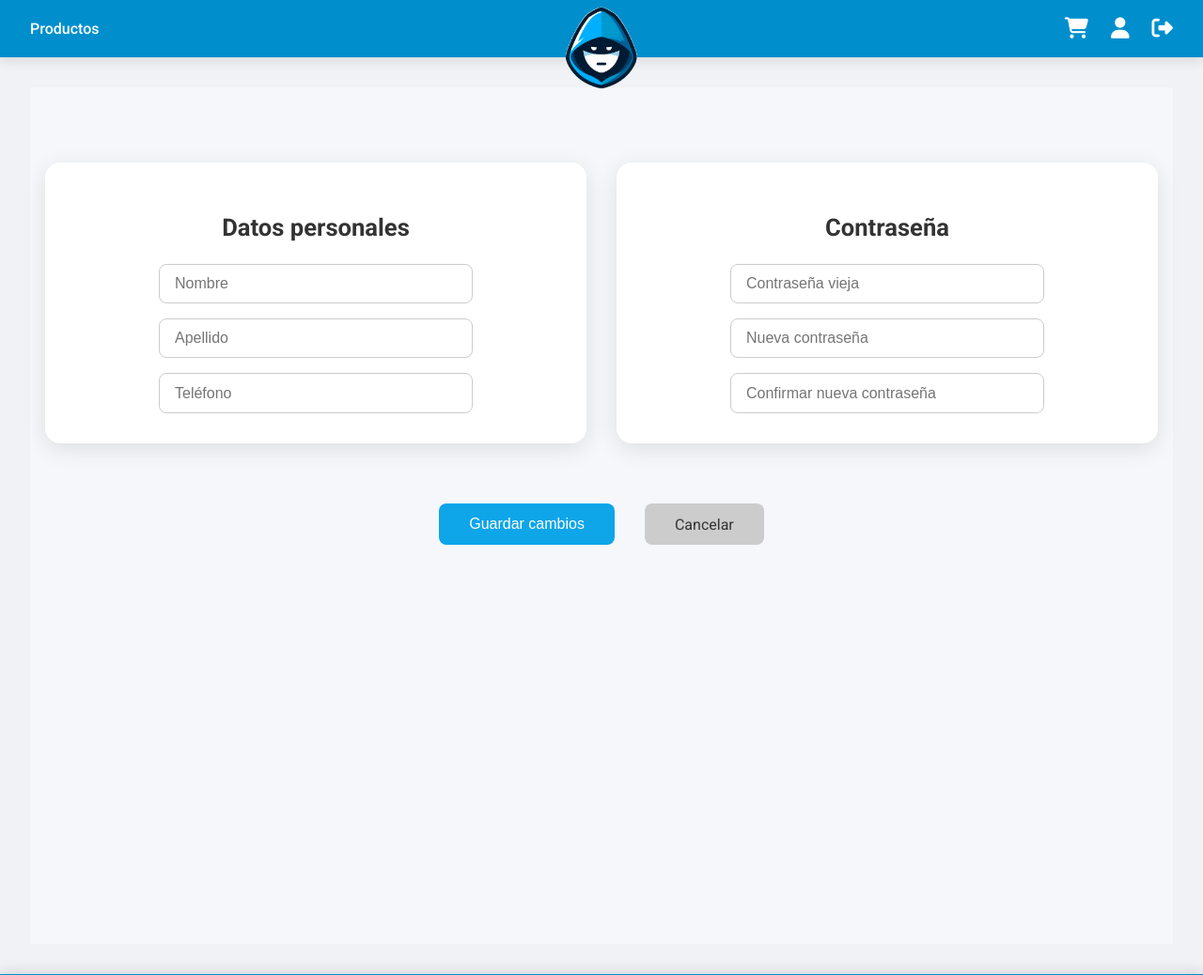
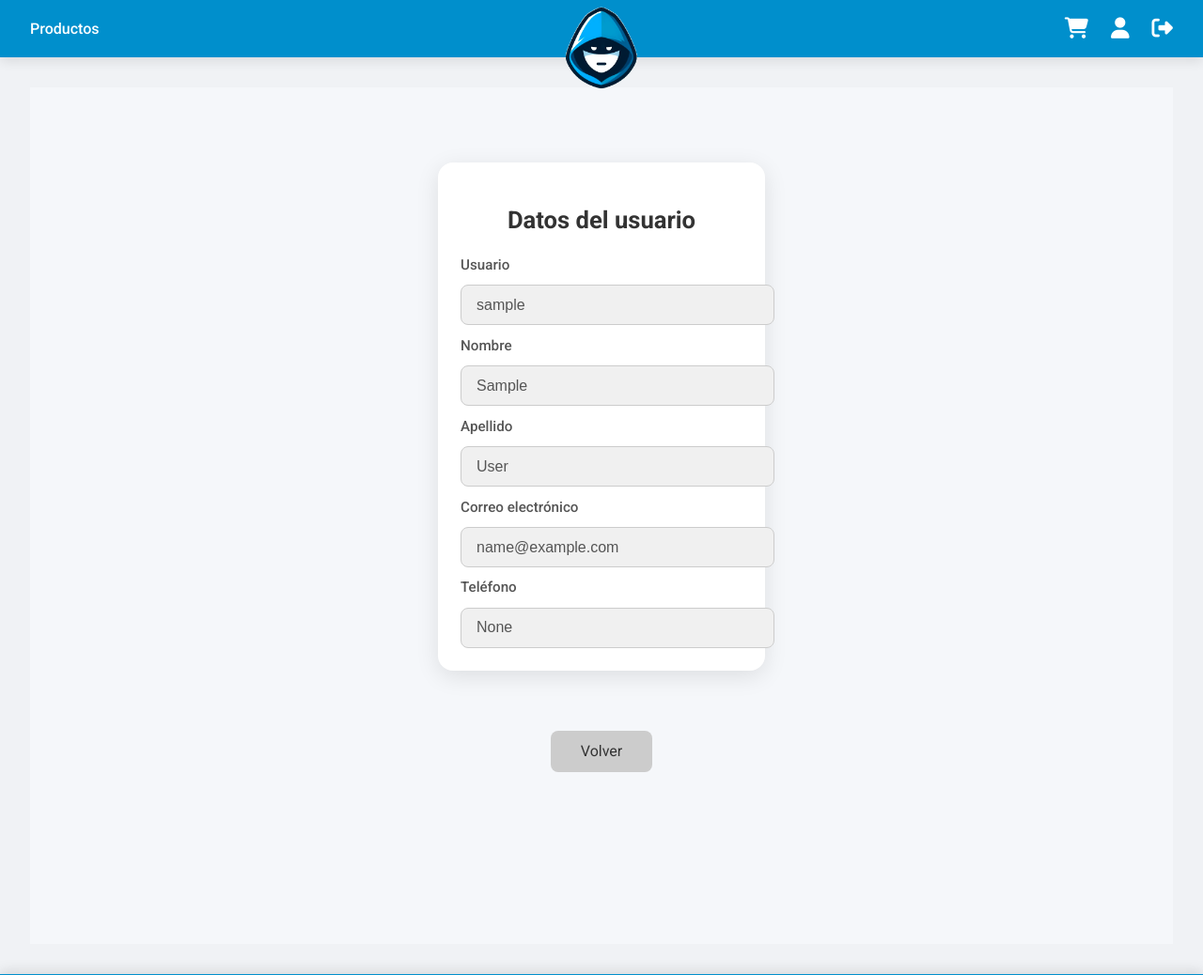
Before and after one commit to SantyCalz/ProyectoEcommerceBackup, a Django app: page /mi_cuenta/editar/ in a window 1280 px wide. Shown: the top 1038 px of the page at 94% size. Run offline with Django 5.2, Linux system fonts and the light colour scheme; the visitor is signed in with stand-in values (Sample User, id 1).

Commit message:
cambios en micuenta y elimnamos opcion de editar datos del mismo

```diff
--- a/productos/forms.py
+++ b/productos/forms.py
@@ -1,8 +1,8 @@
 from django import forms
-from django.contrib.auth.models import User
 from django.contrib.auth.forms import UserCreationForm, UserChangeForm
-from .models import Perfil, Usuario
+from .models import Usuario
 
+# Formulario para registrar usuarios desde el frontend
 class RegistroForm(UserCreationForm):
     first_name = forms.CharField(max_length=30, required=True, label="Nombre")
     last_name = forms.CharField(max_length=30, required=True, label="Apellido")
@@ -23,14 +23,20 @@
             user.save()
         return user
 
+# Formulario para agregar usuarios desde el admin
+class UsuarioCreationForm(UserCreationForm):
+    first_name = forms.CharField(max_length=30, required=True)
+    last_name = forms.CharField(max_length=30, required=True)
+    email = forms.EmailField(required=True)
+    telefono = forms.CharField(max_length=20, required=True)
 
-class UsuarioCreationForm(UserCreationForm):
     class Meta:
         model = Usuario
-        fields = ("username", "email", "telefono")
+        fields = ("username", "first_name", "last_name", "email", "telefono", "password1", "password2")
 
+# Formulario para editar usuarios desde admin o frontend
 class UsuarioChangeForm(UserChangeForm):
     password = None  # Oculta el campo password original
     class Meta:
         model = Usuario
-        fields = ("first_name", "last_name", "telefono")
+        fields = ("username", "first_name", "last_name", "email", "telefono", "is_active", "is_staff")
--- a/productos/templates/productos/editar_datos_usuario.html
+++ /dev/null
@@ -1,44 +0,0 @@
-{% extends 'productos/base.html' %}
-{% load static %}
-{% block head %}
-<link rel="stylesheet" href="{% static 'css/editar_datos_usuarios.css' %}">
-{% endblock %}
-
-{% block content %}
-<div class="editar-container">
-
-    <div class="cards-wrapper">
-        <!-- Card izquierda -->
-        <div class="editar-card">
-            <h2 class="editar-title">Datos personales</h2>
-            <form class="editar-form">
-                <div class="form-group">
-                    <input type="text" placeholder="Nombre">
-                    <input type="text" placeholder="Apellido">
-                    <input type="text" placeholder="Teléfono">
-                </div>
-            </form>
-        </div>
-
-        <!-- Card derecha -->
-        <div class="editar-card">
-            <h2 class="editar-title">Contraseña</h2>
-            <form class="editar-form">
-                <div class="form-group">
-                    <input type="password" placeholder="Contraseña vieja">
-                    <input type="password" placeholder="Nueva contraseña">
-                    <input type="password" placeholder="Confirmar nueva contraseña">
-                </div>
-            </form>
-        </div>
-    </div>
-
-    <!-- Botones fuera de las cards -->
-    <div class="button-group">
-        <button class="btn-editar">Guardar cambios</button>
-        <a href="{% url 'mi_cuenta' %}" class="btn-cancel">Cancelar</a>
-    </div>
-
-</div>
-
-{% endblock %}
--- a/productos/templates/productos/mi_cuenta.html
+++ b/productos/templates/productos/mi_cuenta.html
@@ -10,7 +10,7 @@
     <div class="mi-cuenta-card">
         <h2 class="mi-cuenta-title">Mi Cuenta</h2>
         <div class="mi-cuenta-botones">
-            <a class="btn-cuenta" href="{% url 'editar_datos_usuario' %}">Editar mis datos</a>
+            <a class="btn-cuenta" href="{% url 'editar_datos_usuario' %}">Ver mis datos</a>
             <a class="btn-cuenta" href="{% url 'historial_compras' %}">Ver historial de compras</a>
         </div>
     </div>
--- /dev/null
+++ b/productos/templates/productos/ver_datos_usuario.html
@@ -0,0 +1,41 @@
+{% extends 'productos/base.html' %}
+{% load static %}
+{% block head %}
+<link rel="stylesheet" href="{% static 'css/editar_datos_usuarios.css' %}">
+{% endblock %}
+
+{% block content %}
+<div class="editar-container">
+
+    <div class="cards-wrapper">
+        <!-- Card de datos personales -->
+        <div class="editar-card card-pequena">
+            <h2 class="editar-title">Datos del usuario</h2>
+            <div class="editar-form">
+                <div class="form-group">
+                    <label>Usuario</label>
+                    <input type="text" value="{{ user.username }}" readonly>
+
+                    <label>Nombre</label>
+                    <input type="text" value="{{ user.first_name }}" readonly>
+
+                    <label>Apellido</label>
+                    <input type="text" value="{{ user.last_name }}" readonly>
+
+                    <label>Correo electrónico</label>
+                    <input type="email" value="{{ user.email }}" readonly>
+
+                    <label>Teléfono</label>
+                    <input type="text" value="{{ user.telefono }}" readonly>
+                </div>
+            </div>
+        </div>
+    </div>
+
+    <!-- Botón para volver -->
+    <div class="button-group">
+        <a href="{% url 'mi_cuenta' %}" class="btn-cancel">Volver</a>
+    </div>
+
+</div>
+{% endblock %}
--- a/productos/urls.py
+++ b/productos/urls.py
@@ -15,7 +15,7 @@
 
 
     path('mi_cuenta/', views.mi_cuenta, name='mi_cuenta'),
-    path('mi_cuenta/editar/', views.editar_datos_usuario, name='editar_datos_usuario'),
+    path('mi_cuenta/editar/', views.ver_datos_usuario, name='editar_datos_usuario'),
     path('mi_cuenta/historial/', views.historial_compras, name='historial_compras'),
     path("checkout/success/manual/", views.checkout_success_manual, name="checkout_success_manual"),
     path("checkout/failure/", views.checkout_failure, name="checkout_failure"),
--- a/productos/views.py
+++ b/productos/views.py
@@ -16,22 +16,14 @@
     return render(request, 'productos/mi_cuenta.html')
 
 
-# Vista para editar datos del usuario
+from django.contrib.auth.decorators import login_required
+from django.shortcuts import render
+
 @login_required
-def editar_datos_usuario(request):
+def ver_datos_usuario(request):
     user = request.user
-    if request.method == 'POST':
-        form = UsuarioChangeForm(request.POST, instance=user)
-        password_form = PasswordChangeForm(user, request.POST)
-        if form.is_valid() and password_form.is_valid():
-            form.save()
-            user = password_form.save()
-            update_session_auth_hash(request, user)
-            return redirect('mi_cuenta')
-    else:
-        form = UsuarioChangeForm(instance=user)
-        password_form = PasswordChangeForm(user)
-    return render(request, 'productos/editar_datos_usuario.html', {'form': form, 'password_form': password_form})
+    return render(request, 'productos/ver_datos_usuario.html', {'user': user})
+
 
 
 # Vista para historial de compras
@@ -366,15 +358,19 @@
 
 
 def registro(request):
-    if request.method == 'POST':
+    if request.method == "POST":
         form = RegistroForm(request.POST)
         if form.is_valid():
-            usuario = form.save()
-            login(request, usuario)
-            return redirect('lista_productos')
+            usuario = form.save()  # Guarda el usuario en la DB con la contraseña hasheada
+            login(request, usuario)  # Loguea automáticamente al usuario
+            return redirect('lista_productos')  # Redirige después del registro
+        else:
+            print(form.errors)  # Esto ayuda a depurar errores del form
     else:
         form = RegistroForm()
+
     return render(request, 'productos/registro.html', {'form': form})
+
 
 
 def login_usuario(request):
--- a/static/css/editar_datos_usuarios.css
+++ b/static/css/editar_datos_usuarios.css
@@ -13,10 +13,10 @@
 .cards-wrapper {
     display: flex;
     justify-content: center;
-    gap: 2rem; /* espacio entre las cards */
+    gap: 2rem;
     width: 100%;
-    max-width: 1200px;
-    flex-wrap: nowrap; /* no apilar por defecto */
+    max-width: 650px; /* aún más estrecho */
+    flex-wrap: nowrap;
 }
 
 /* === Card === */
@@ -24,11 +24,17 @@
     background: #fff;
     border-radius: 16px;
     padding: 2rem;
-    flex: 1; /* cada card ocupa igual espacio */
-    min-width: 300px; /* para que no se achiquen demasiado */
+    flex: 1;
+    min-width: 250px;
+    max-width: 300px; /* cards aún más estrechas */
     box-shadow: 0 6px 24px rgba(0,0,0,0.1);
     animation: fadeIn 0.6s ease forwards;
-    text-align: center;
+    text-align: left; /* alineamos el texto a la izquierda */
+}
+
+/* Card más pequeña */
+.card-pequena {
+    padding: 1.5rem;
 }
 
 /* === Título de cada card === */
@@ -43,17 +49,22 @@
 /* === Formulario dentro de las cards === */
 .editar-form {
     display: flex;
-    flex-direction: column; /* todos los inputs en columna */
+    flex-direction: column;
     align-items: center;
-    gap: 1.5rem; /* separación entre campos */
+    gap: 1.5rem;
 }
 
 .editar-form .form-group {
     display: flex;
-    flex-direction: column; /* inputs uno encima del otro */
+    flex-direction: column;
     width: 100%;
-    align-items: center;
-    gap: 1rem;
+    gap: 0.8rem;
+}
+
+.editar-form label {
+    font-weight: 500;
+    font-size: 0.95rem;
+    color: #555;
 }
 
 .editar-form input {
@@ -61,47 +72,33 @@
     border-radius: 8px;
     border: 1px solid #ccc;
     font-size: 1rem;
-    width: 90%;
-    max-width: 300px;
+    width: 100%;
     transition: border-color 0.2s ease, box-shadow 0.2s ease;
+    background-color: #f0f0f0;
+    color: #555;
 }
 
-.editar-form input:focus {
-    border-color: #0077cc;
-    box-shadow: 0 0 6px rgba(0,119,204,0.3);
+.editar-form input[readonly] {
+    cursor: default;
 }
 
 /* === Botones fuera de las cards === */
 .button-group {
     display: flex;
     justify-content: center;
-    gap: 2rem; /* espacio entre botones */
-    margin-top: 2rem; /* separación de las cards */
+    gap: 2rem;
+    margin-top: 2rem;
 }
 
-.btn-editar, .btn-cancel {
+.btn-cancel {
     padding: 0.8rem 2rem;
     font-size: 1rem;
     border-radius: 8px;
     border: none;
     cursor: pointer;
-    transition: all 0.3s ease;
-}
-
-.btn-editar {
-    background: #0ea5e9;
-    color: #fff;
-}
-
-.btn-editar:hover {
-    background: #10638a;
-    color: #fff;
-    box-shadow: 0 6px 20px rgba(0,0,0,0.1);
-}
-
-.btn-cancel {
     background: #ccc;
     color: #333;
+    transition: all 0.3s ease;
 }
 
 .btn-cancel:hover {
```
Also changed, not shown: productos/admin.py (+23 -8 lines), productos/templates/productos/registro.html (+30 -1 lines), static/css/register.css (+30 -11 lines).
